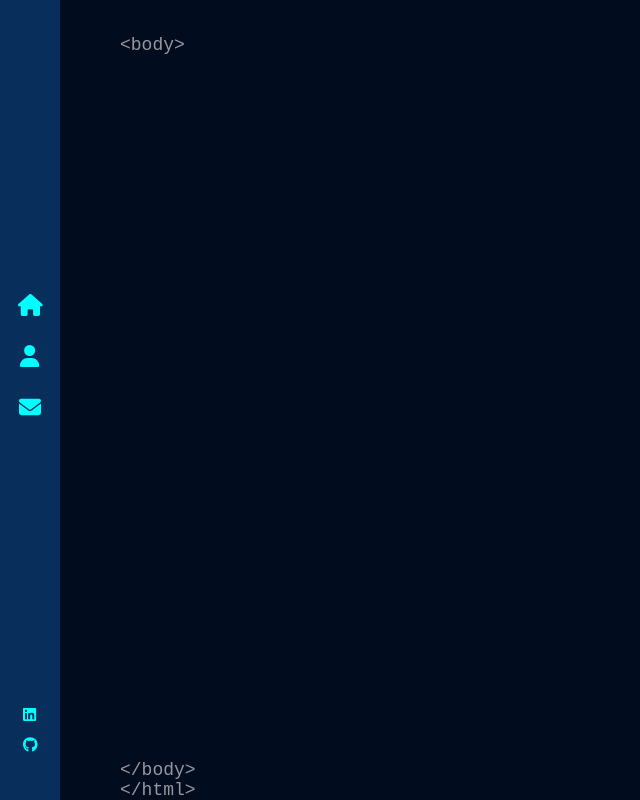
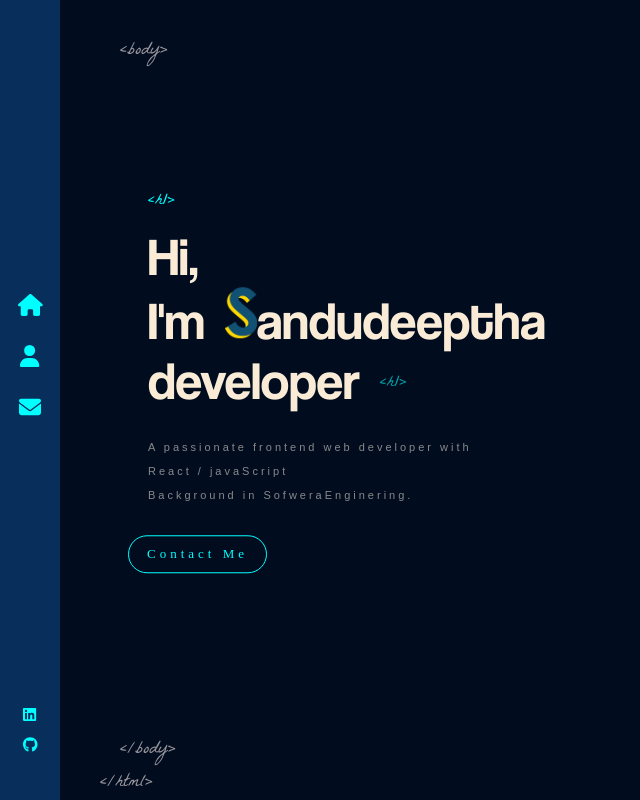
Before and after one commit to Mihisanka/portfolio-react, a React (Create React App) app in the folder portfolio/: page / in a window 1280 px wide. Shown: the whole page, without its empty margins (0-640 px from the left). Built offline with nearby package versions, Linux system fonts and the light colour scheme.

Commit message:
home page
adding animation to home page text and fix some bugs

```diff
--- a/portfolio/src/App.js
+++ b/portfolio/src/App.js
@@ -1,12 +1,18 @@
 import './App.scss';
 import {Route, Routes} from 'react-router-dom'
 import  Layout from'./components/Layout'
+import Home from './components/Home';
+
 
 function App() {
   return (
     <>
     <Routes>
-      <Route path='/' element={<Layout/>}>/ </Route>
+      <Route path='/' element={<Layout/>}>
+
+        <Route index element={<Home/>} />
+
+      </Route>
     </Routes>
     </>
   );
--- /dev/null
+++ b/portfolio/src/components/AnimatedLetters/index.js
@@ -0,0 +1 @@
+import'./index.scss';
--- /dev/null
+++ b/portfolio/src/components/Home/index.js
@@ -0,0 +1,26 @@
+import React from 'react'
+import LogoTitle from '../../assets/images/logo-s.png'
+import './index.scss';
+import { Link } from 'react-router-dom';
+
+ const Home=() => {
+  return (
+    <div className="container home-page">
+        <div className="text-zone">
+        <h1>Hi,
+        <br/>I'm
+            <img src={LogoTitle} alt="developer"/>
+            andudeeptha
+
+            developer
+            </h1>
+            <h2>A passionate frontend web developer with <br/><br/> React / javaScript <br/><br/>  Background in SofweraEnginering.</h2>
+            <Link to="/contact" className="flat-button">Contact Me</Link>
+
+        </div>
+
+    </div>
+  )
+}
+
+export default Home;
--- /dev/null
+++ b/portfolio/src/components/Home/index.scss
@@ -0,0 +1,83 @@
+.home-page{
+    .text-zone{
+        position: absolute;
+        left: 10%;
+        top: 50%;
+        transform: translateY(-50%);
+        width: 40%;
+        max-height: 90%;
+
+    }
+
+    h1{
+        color: antiquewhite;
+        font-size: 53px;
+        margin: 0;
+        font-family: 'Coolvetica';
+        font-weight: 400;
+        padding-left:  20px;
+
+        &::before{
+            content: '<h1>';
+            font-family: 'La Belle Aurore';
+            color: aqua;
+            font-size: 17px;
+            position: absolute;
+            margin-top: -40px;
+        }
+
+        &::after{
+            content: '<h1>';
+            font-family: 'La Belle Aurore';
+            color: aqua;
+            font-size: 17px;
+            position: absolute;
+            margin-top: 18px;
+            margin-left: 20px;
+            animation: fadeIn 1s 1.7s backwards;
+            opacity: 0.6;
+        }
+
+        img{
+            width: 32px;
+            margin-left: 20px;
+            opacity: 0;
+            height: auto;
+            animation: rotateIn 1s linear both;
+            animation-delay: 1.4s;
+        }
+
+    }
+    h2{
+        color: rgb(136, 137, 138);
+        margin-top: 20px;
+        font-weight: 400;
+        font-size: 11px;
+        padding-left:  20px;
+        padding-top: 10px;
+        font-family: sans-serif;
+        letter-spacing: 3px;
+        animation: fadeIn 1s 1.8s backwards;
+    }
+
+    .flat-button{
+        color: aqua;
+        font-size: 13px;
+        font-weight: 400;
+        letter-spacing: 4px;
+        font-family: sens-serif;
+        text-decoration: none;
+        padding: 10px 18px;
+        border: 1px solid aqua ;
+        margin-top:25px ;
+        float: left;
+        border-radius: 25px;
+        animation: fadeIn 1s 1.8s backwards;
+        white-space: nowrap;
+        &:hover {
+            background-color: aqua;
+            color: #333;
+        }
+
+    }
+}
--- a/portfolio/src/components/Layout/index.scss
+++ b/portfolio/src/components/Layout/index.scss
@@ -16,5 +16,26 @@
     bottom: 0;
     left: 120px;
     font-size: 18px;
-    font-family: 'Courier New', Courier, monospace;
+    font-family: 'La Belle Aurore';
 }
+
+.bottom-tag-html{
+    margin-left: -20px;
+}
+
+
+.container{
+    width: 100%;
+    will-change: contents;
+    height: 90%;
+    min-height: 566px;
+    position: absolute;
+    opacity: 0;
+    top: 5%;
+    margin: 0 auto;
+    z-index:  1;
+    transform-style:  preserve-3d;
+    animation: fadeIn 1s forwards;
+    animation-delay: 1s;
+
+}
```
Also changed, not shown: portfolio/src/components/AnimatedLetters/index.scss (added), 1 other file (tests, documents, lock files or other folders).
